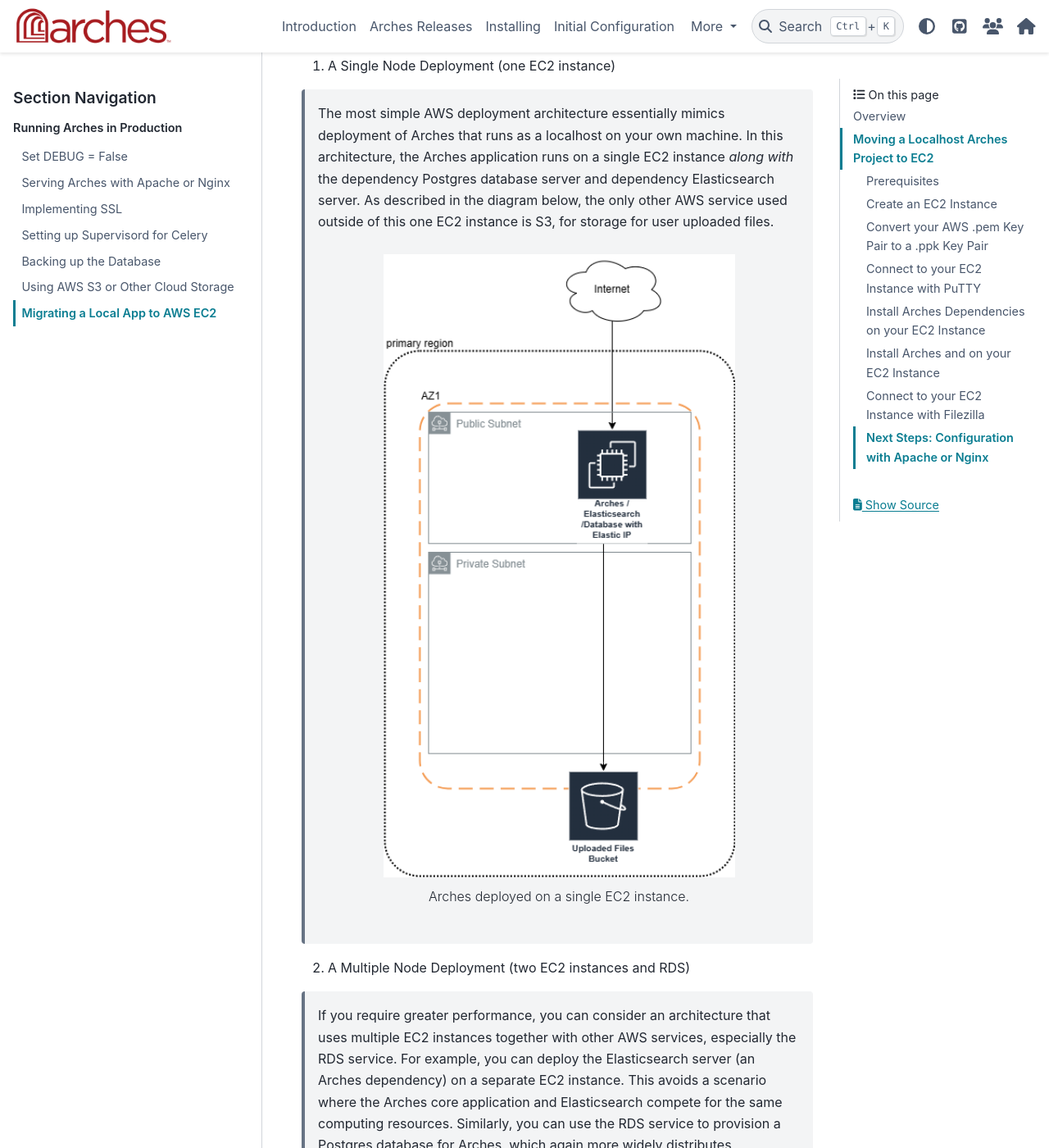
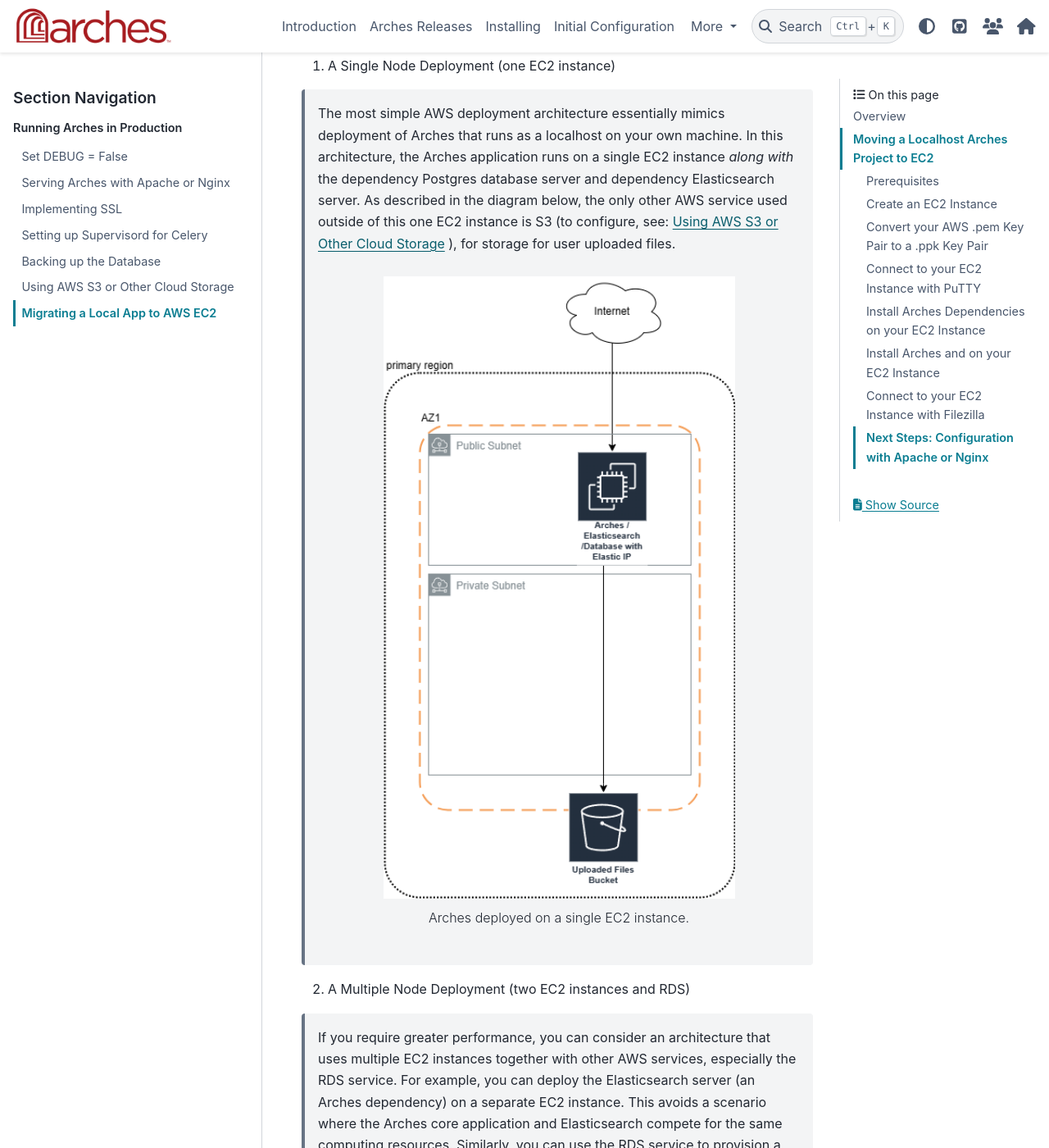
Before and after one commit to archesproject/arches-docs, a Sphinx documentation site: the page built from docs/deployment/migrating-a-local-app-to-aws-ec2.txt, in a window 1280 px wide and 1400 px high, scrolled down 1680 px. Shown: the whole window at 82% size. Built offline with Sphinx 7.4.7 and the PyData theme 0.15.4, drawn with Linux system fonts in a browser that asks for light colours; some of the changed text lies outside the part shown.

Commit message:
Added links to S3 storage

```diff
--- a/docs/deployment/migrating-a-local-app-to-aws-ec2.txt
+++ b/docs/deployment/migrating-a-local-app-to-aws-ec2.txt
@@ -40,7 +40,7 @@
 
 1. A Single Node Deployment (one EC2 instance)
 
-  The most simple AWS deployment architecture essentially mimics deployment of Arches that runs as a localhost on your own machine. In this architecture, the Arches application runs on a single EC2 instance `along with` the dependency Postgres database server and dependency Elasticsearch server. As described in the diagram below, the only other AWS service used outside of this one EC2 instance is S3, for storage for user uploaded files.
+  The most simple AWS deployment architecture essentially mimics deployment of Arches that runs as a localhost on your own machine. In this architecture, the Arches application runs on a single EC2 instance `along with` the dependency Postgres database server and dependency Elasticsearch server. As described in the diagram below, the only other AWS service used outside of this one EC2 instance is S3 (to configure, see: :ref:`Using AWS S3 or Other Cloud Storage` ), for storage for user uploaded files.
 
   .. figure:: ../images/aws-single-node-simple-architecture.png
     :width: 75%
@@ -50,7 +50,7 @@
 
 2. A Multiple Node Deployment (two EC2 instances and RDS)
 
-  If you require greater performance, you can consider an architecture that uses multiple EC2 instances together with other AWS services, especially the RDS service. For example, you can deploy the Elasticsearch server (an Arches dependency) on a separate EC2 instance. This avoids a scenario where the Arches core application and Elasticsearch compete for the same computing resources. Similarly, you can use the RDS service to provision a Postgres database for Arches, which again more widely distributes computation across a broader infrastructure. Using multiple EC2 instances together with the RDS service may be somewhat more expensive and may involve a bit more configuration and deployment effort, but this architecture will likely have scale and performance advantages. As described in the diagram below, (core) Arches and Elasticsearch each have their own EC2 instances, RDS provisions the Postgres database to Arches, and S3 provides storage for user uploaded files.
+  If you require greater performance, you can consider an architecture that uses multiple EC2 instances together with other AWS services, especially the RDS service. For example, you can deploy the Elasticsearch server (an Arches dependency) on a separate EC2 instance. This avoids a scenario where the Arches core application and Elasticsearch compete for the same computing resources. Similarly, you can use the RDS service to provision a Postgres database for Arches, which again more widely distributes computation across a broader infrastructure. Using multiple EC2 instances together with the RDS service may be somewhat more expensive and may involve a bit more configuration and deployment effort, but this architecture will likely have scale and performance advantages. As described in the diagram below, (core) Arches and Elasticsearch each have their own EC2 instances, RDS provisions the Postgres database to Arches, and S3 provides storage for user uploaded files (to configure, see: :ref:`Using AWS S3 or Other Cloud Storage` ).
 
   .. figure:: ../images/aws-multi-node-distributed-architecture.png
     :width: 75%
```
